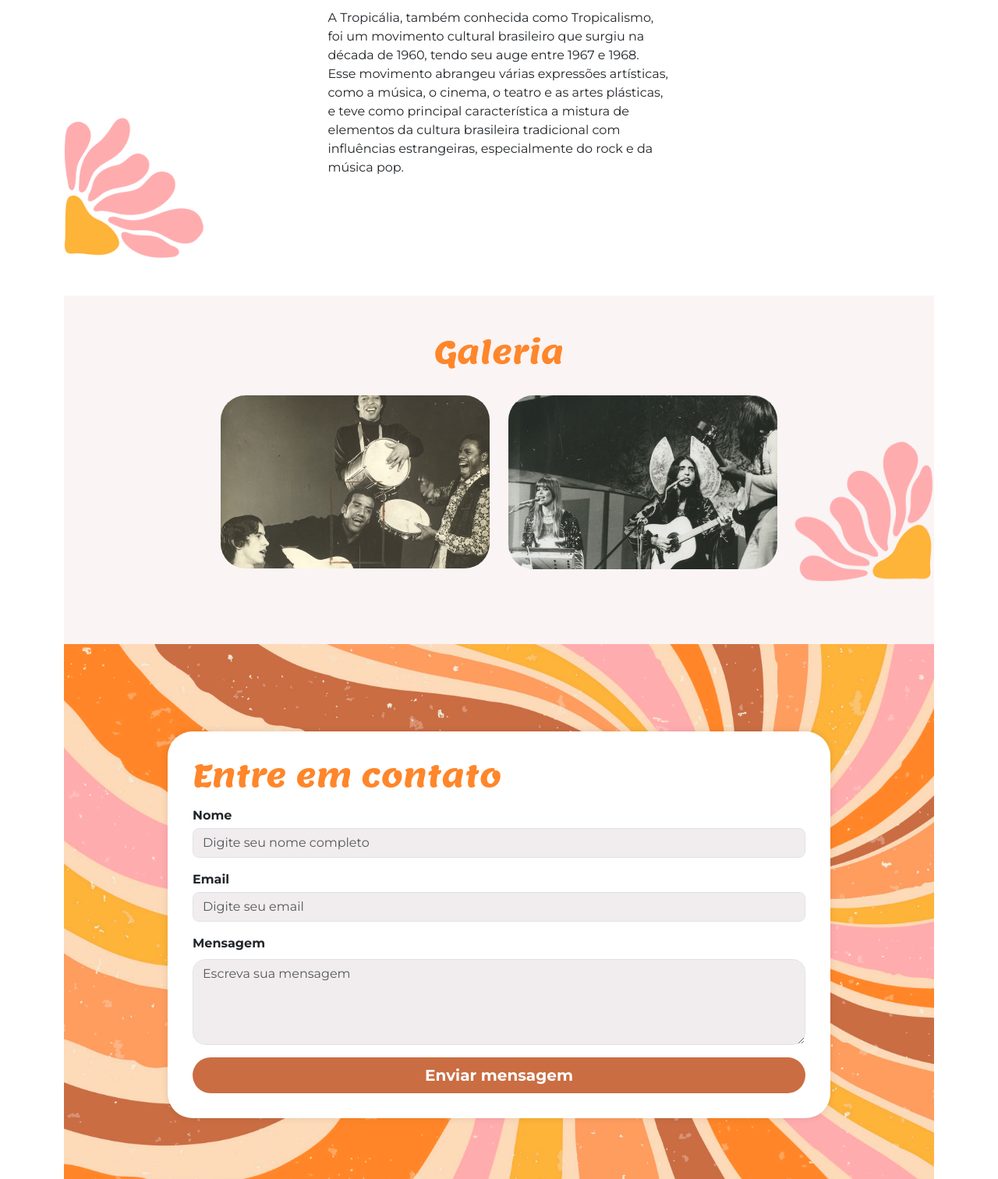
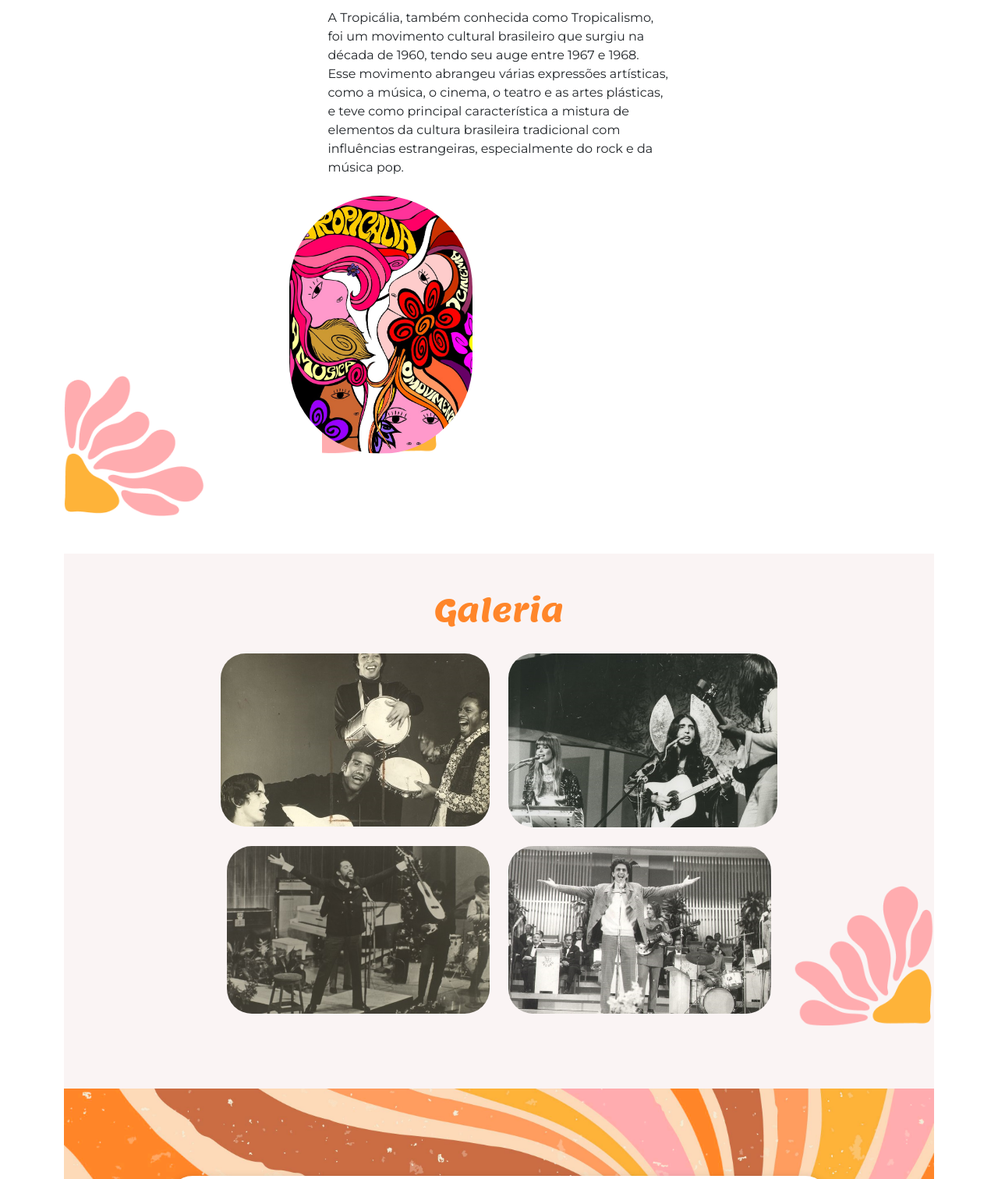
Before and after one commit to kitsk/tipical, a plain HTML site: page index.html in a window 1280 px wide. Shown: the part 1190-2702 px from the top of the page at 78% size. Drawn offline with nearby package versions, Linux system fonts and the light colour scheme.

Commit message:
Add files via upload

```diff
--- a/index.html
+++ b/index.html
@@ -48,7 +48,7 @@
                         class="btn btn-primary btn-lg botao-inicio fw-semibold">Quero
                         conhecer!</a>
                 </div>
-               <ing rrc="img/lossy-page1-640px-Os_Mutantes.tif(1).png" alt="a imagem apresenta o grupo musical os mutantes, sao tres pessoas cantando em dois microfones "title="os mutantes -cc0 dominio publico/acervo arquivo nacional"class="img-fluid img-inicio"></ing>
+                <img src="img/lossy-page1-640px-Os_Mutantes.tif (1).png" alt="A imagem apresenta o grupo musical Os mutantes, sao tres pessoas cantando em  dois microfones" title="Os mutantes - CC0 Domínio Público / Acervo Arquivo Nacional" class="img-fluid img-inicio">
             </div>
         </section>
 
@@ -61,6 +61,10 @@
                         abrangeu várias expressões artísticas, como a música, o cinema, o teatro e as artes plásticas, e
                         teve como principal característica a mistura de elementos da cultura brasileira tradicional com
                         influências estrangeiras, especialmente do rock e da música pop.</p>
+                        <div class="col-4 d-flex justify-content-center fundo-galeria">
+                            <img src="img/image (1).png" class="rounded-pill" width="273" height="331" loading="lazy">
+                        </div>
+
                         <div class="col-4 d-flex justify-content-center fundo-galeria"></div>
 
                 </div>
@@ -79,6 +83,14 @@
                     <div class="col-md-4">
                         <img src="img/lossy-page1-640px-Os_Mutantes_2.tif.jpg" class="img-fluid rounded-5"
                             loading="lazy">
+                    </div>
+                    <div class="row mt-4  justify-content-md-center">
+                        <div class="col-md-4">
+                            <img src="img/lossy-page1-640px-Gilberto_Gil_nos_anos_1960.tif.jpg" alt="..." class="img-fluid rounded-5" loading="lazy">
+                        </div>
+                        <div class="col-md-4">
+                            <img src="img/lossy-page1-640px-Caetano_Veloso_no_III_Festival_da_Música_Popular.tif.jpg" alt="..." class="img-fluid rounded-5" loading="lazy">
+                        </div>
                     </div>
                 </div>
             </div>
```
